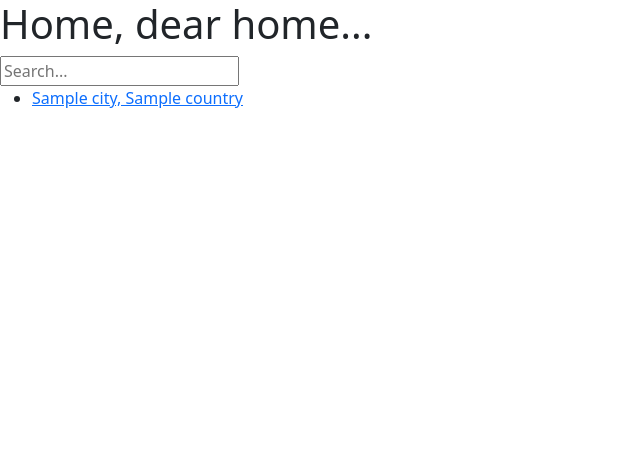
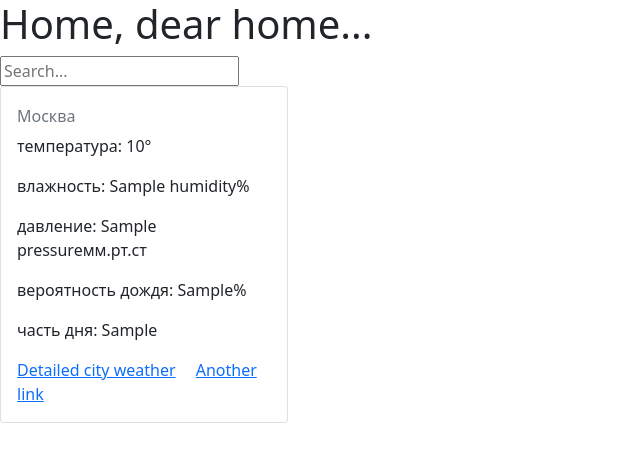
Before and after one commit to username14433/weather_site, a Django app: template app/templates/app/search_results.html in a window 1280 px wide. Shown: the top 462 px of the page, without its empty margins (0-640 px from the left). Run offline with Django 4.2, Linux system fonts and the light colour scheme; tables that the repository leaves empty hold one stand-in row (values such as "Sample post"); the template is opened without the code that fills it: values that come from a table or form of the project are taken from there, most other values are stand-ins (such as "Sample title", 1, 10 or a date in 2020); some libraries are stand-ins or nearby versions.

Commit message:
added_weather_api

```diff
--- a/app/forms.py
+++ b/app/forms.py
@@ -1,11 +1,13 @@
 from django import forms
-from .models import City, WeatherCard
+
 
 class SearchForm(forms.Form):
     search_input = forms.CharField(max_length=65)
+
     def __init__(self, *args, **kwargs):
         super().__init__(*args, **kwargs)
         self.fields['search_input'].label = 'Поиск...'
+
     def clean_search_input(self):
         search_input = self.cleaned_data['search_input']
         return self.cleaned_data
--- a/app/models.py
+++ b/app/models.py
@@ -1,8 +1,8 @@
 from django.db import models
 
 
-class City(models.Model):
-    name = models.CharField(verbose_name="Название города", max_length=255)
+class Location(models.Model):
+    city = models.CharField(verbose_name="Название города", max_length=255)
     country = models.CharField(verbose_name="Страна", max_length=255)
 
 
@@ -12,7 +12,8 @@ class WeatherCard(models.Model):
     pressure = models.IntegerField(verbose_name="Давление")
     rain_chance = models.IntegerField(verbose_name="Вероятность дождя")
     part_of_the_day = models.CharField(verbose_name="Часть дня", max_length=15)
-    name = models.CharField(verbose_name='Город', max_length=65)
-    country = models.CharField(verbose_name='Страна', max_length=65)
-    def __str__(self):
-        return str(self.id)
+    visibility = models.CharField(verbose_name='Видимость', max_length=25)
+    speed_wind = models.CharField(verbose_name='Скорость ветра', max_length=25)
+    cloudiness = models.CharField(verbose_name="Облачность", max_length=25)
+    temp_feels_like = models.CharField(verbose_name="Ощущается как", max_length=25)
+    location = models.ForeignKey(Location, on_delete=models.CASCADE, verbose_name='Локация')
--- /dev/null
+++ b/app/services/operations_with_input_search.py
@@ -0,0 +1,5 @@
+# def get_search_input(request):
+#     search_input = request.GET.get('q')
+#     city = search_input.strip(' ')[0]
+#     country = search_input.strip(' ')[2]
+#     return {'search_input': search_input, 'city': city, 'country': country}
--- a/app/templates/app/main.html
+++ b/app/templates/app/main.html
@@ -6,8 +6,6 @@
 </head>
 <body>
 <h1>Home, dear home...</h1>
-<form action="{%url 'search'%}" method="get">
-    <input name='q' type="text" placeholder="Search...">
     <link rel="stylesheet" href="https://stackpath.bootstrapcdn.com/bootstrap/5.0.0-alpha1/css/bootstrap.min.css"
           integrity="sha384-r4NyP46KrjDleawBgD5tp8Y7UzmLA05oM1iAEQ17CSuDqnUK2+k9luXQOfXJCJ4I" crossorigin="anonymous">
     <script src="https://cdn.jsdelivr.net/npm/popper.js@1.16.0/dist/umd/popper.min.js"
@@ -16,24 +14,26 @@
     <script src="https://stackpath.bootstrapcdn.com/bootstrap/5.0.0-alpha1/js/bootstrap.min.js"
             integrity="sha384-oesi62hOLfzrys4LxRF63OJCXdXDipiYWBnvTl9Y9/TRlw5xlKIEHpNyvvDShgf/"
             crossorigin="anonymous"></script>
-
+<form action="{%url 'search'%}" method="get">
+    <input name='q' type="text" placeholder="Search...">
 </form>
-{%for condition in weather_conditions%}
 {%block content%}
 <div class="card" style="width: 18rem;">
     <div class="card-body">
-        <h5 class="card-title">Погода в вашем регионе</h5>
+        <h5 class="card-title"></h5>
         <h6 class="card-subtitle mb-2 text-muted">Москва</h6>
-        <p class="card-text">температура: {{condition.temperature}}°</p>
-        <p class="card-text">влажность: {{condition.humidity}}%</p>
-        <p class="card-text">давление: {{condition.pressure}}мм.рт.ст</p>
-        <p class="card-text">вероятность дождя: {{condition.rain_chance}}%</p>
-        <p class="card-text">часть дня: {{condition.part_of_the_day}}</p>
+        <p class="card-text">Температура: {{temperature}}°</p>
+        <p class="card-text">Ощущается как: {{temp_feels_like}}°</p>
+        <p class="card-text">Влажность: {{humidity}}%</p>
+        <p class="card-text">Давление: {{pressure}}мм.рт.ст.</p>
+        <p class="card-text">Вероятность дождя: {{rain_chance}}%</p>
+        <p class="card-text">Видимость: {{visibility}}m.</p>
+        <p class="card-text">Скорость ветра: {{speed_wind}}km/h</p>
+        <p class="card-text">Облачность: {{cloudiness}}%</p>
         <a href="{%url 'city_weather'%}" class="card-link">Detailed city weather</a>
         <a href="#" class="card-link">Another link</a>
     </div>
 </div>
 {%endblock content%}
-{%endfor%}
 </body>
 </html>
--- a/app/templates/app/search_results.html
+++ b/app/templates/app/search_results.html
@@ -1,12 +1,16 @@
 {%extends 'app/main.html'%}
 {%block content%}
-
-{%for city in object_list%}
-<div>
-    <ul>
-        <li><a href="#">{{city.name}}, {{city.country}}</a></li>
-    </ul>
+<div class="card" style="width: 18rem;">
+    <div class="card-body">
+        <h5 class="card-title"></h5>
+        <h6 class="card-subtitle mb-2 text-muted">Москва</h6>
+        <p class="card-text">температура: {{temperature}}°</p>
+        <p class="card-text">влажность: {{humidity}}%</p>
+        <p class="card-text">давление: {{pressure}}мм.рт.ст</p>
+        <p class="card-text">вероятность дождя: {{rain_chance}}%</p>
+        <p class="card-text">часть дня: {{part_of_the_day}}</p>
+        <a href="{%url 'city_weather'%}" class="card-link">Detailed city weather</a>
+        <a href="#" class="card-link">Another link</a>
+    </div>
 </div>
-{%endfor%}
-
 {%endblock%}
```
Also changed, not shown: app/admin.py (+3 -4 lines), app/services/services.py (added, +11 -0 lines), app/services/weather_api.py (added, +43 -0 lines), app/services/weather_card_creation.py (added, +13 -0 lines), app/views.py (+22 -8 lines), __init__.py (added), app/migrations/0001_initial.py (added), app/services/__init__.py (added), db.sqlite3 (added), 1 other file.
